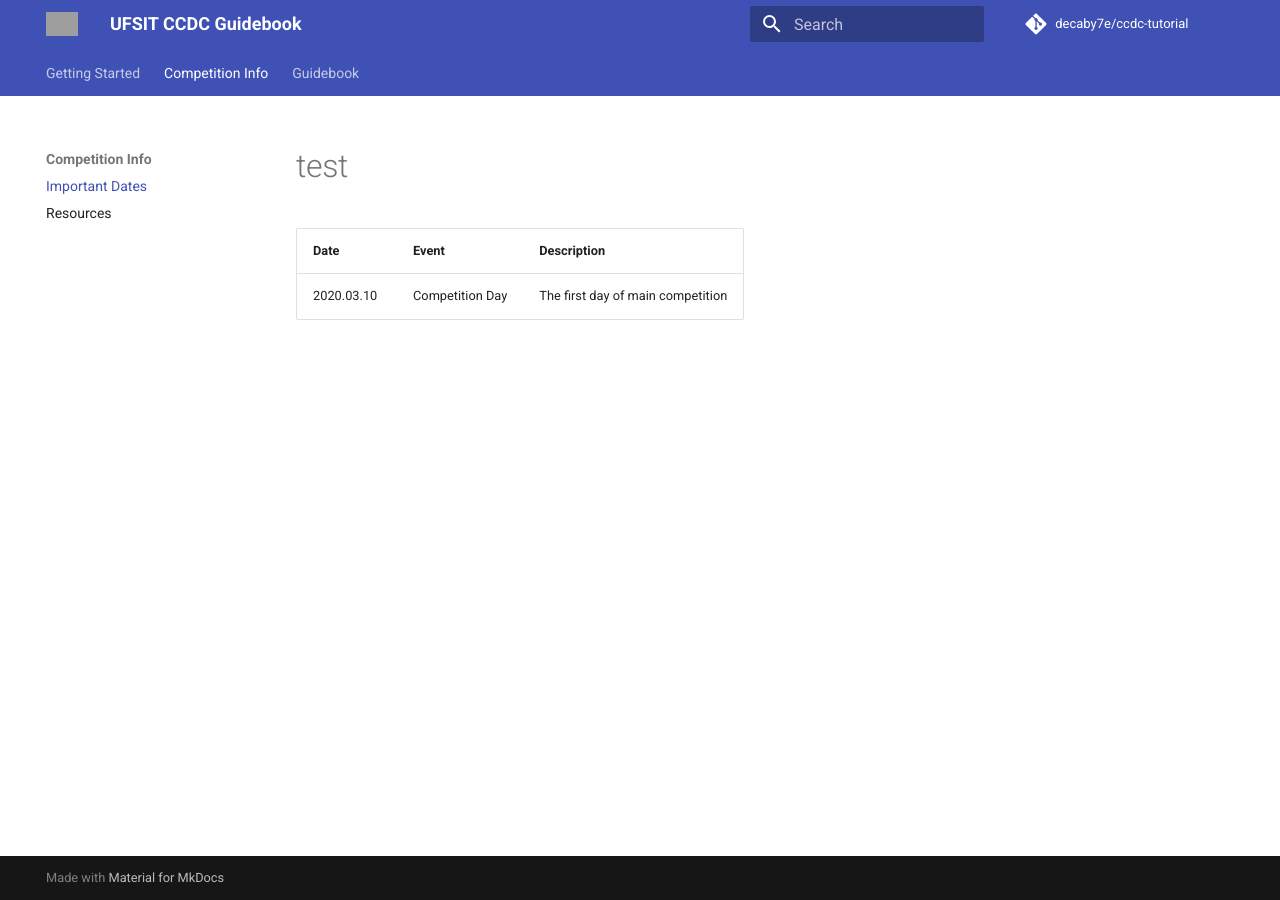
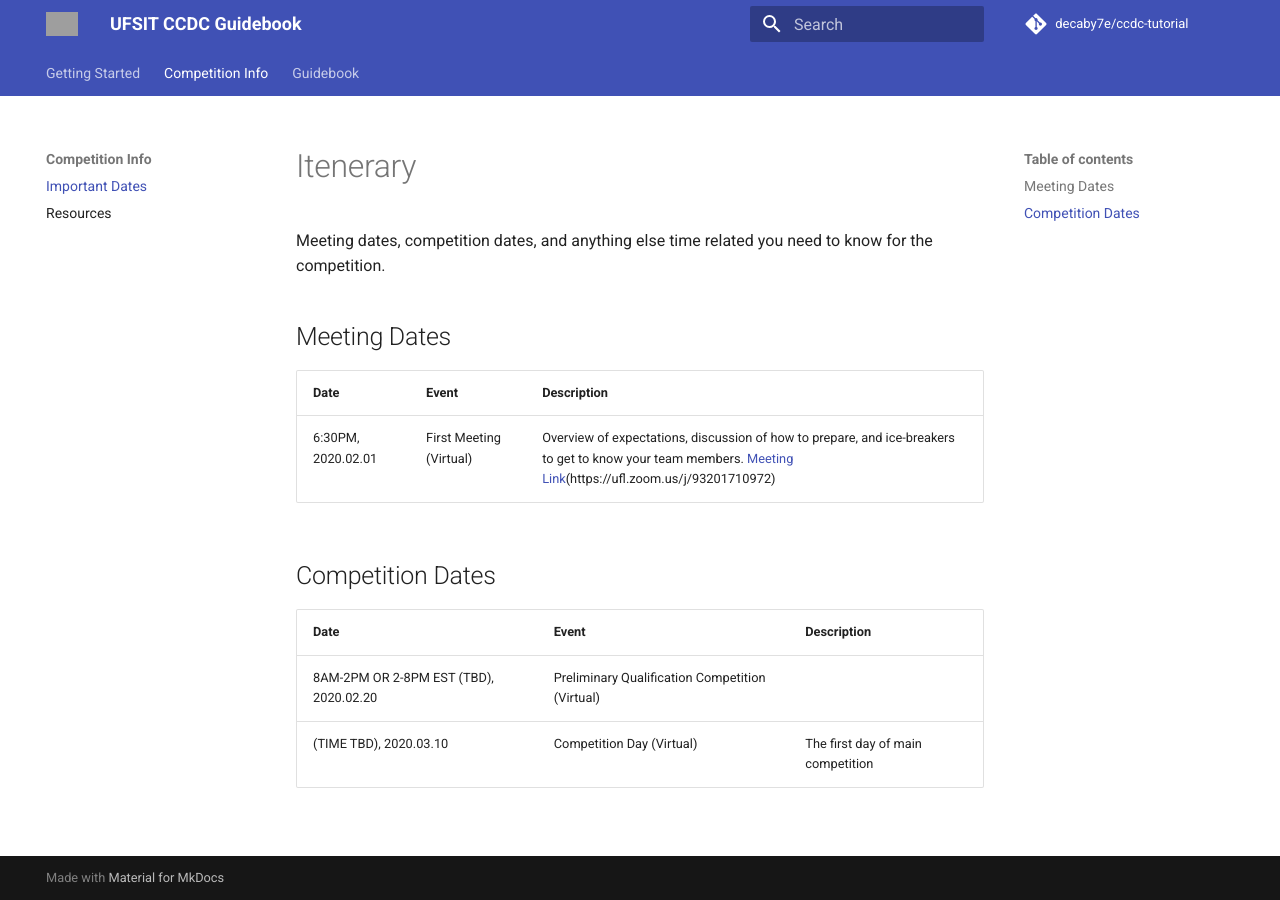
Before and after one commit to decaby7e/ccdc-tutorial, an MkDocs documentation site: the page built from docs/meta/itenerary.md, in a window 1280 px wide. Built offline with MkDocs 1.6.1 and Material for MkDocs 9.7.7, drawn with Linux system fonts in a browser that asks for light colours; comment, search, counter and statistics services are not loaded; grey boxes are pictures that could not be loaded.

Commit message:
Updated itenerary

```diff
--- a/docs/meta/itenerary.md
+++ b/docs/meta/itenerary.md
@@ -1,5 +1,16 @@
-# test
+# Itenerary
 
-| Date       | Event           | Description                       |
-|------------|-----------------|-----------------------------------|
-| 2020.03.10 | Competition Day | The first day of main competition |
+Meeting dates, competition dates, and anything else time related you need to know for the competition.
+
+## Meeting Dates
+
+| Date               | Event                   | Description                                                                                                                                                                                     |
+|--------------------|-------------------------|-------------------------------------------------------------------------------------------------------------------------------------------------------------------------------------------------|
+| 6:30PM, 2020.02.01 | First Meeting (Virtual) | Overview of expectations, discussion of how to prepare, and ice-breakers to get to know your team members. [Meeting Link](https://ufl.zoom.us/j/93201710972)(https://ufl.zoom.us/j/93201710972) |
+
+## Competition Dates
+
+| Date                                   | Event                                           | Description                       |
+|----------------------------------------|-------------------------------------------------|-----------------------------------|
+| 8AM-2PM OR 2-8PM EST (TBD), 2020.02.20 | Preliminary Qualification Competition (Virtual) |                                   |
+| (TIME TBD), 2020.03.10                 | Competition Day (Virtual)                       | The first day of main competition |
```
